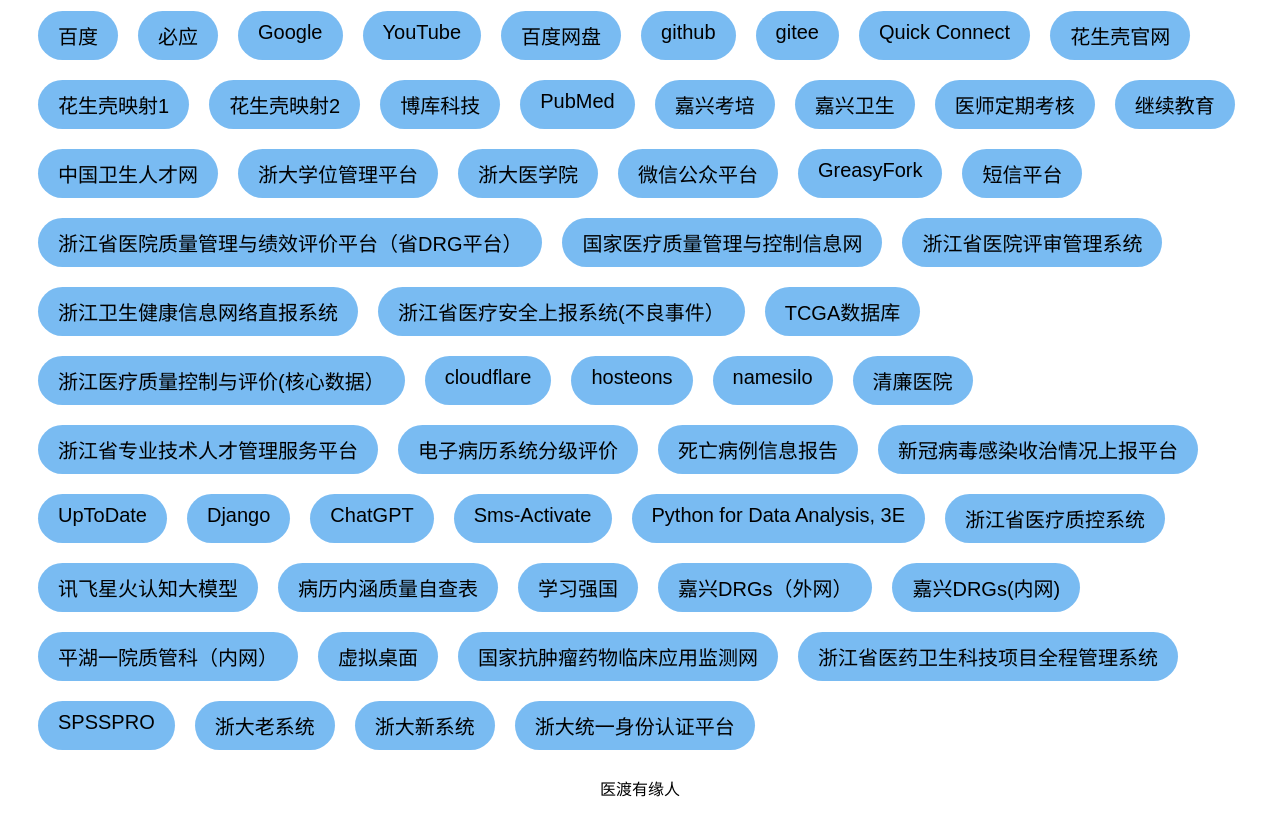
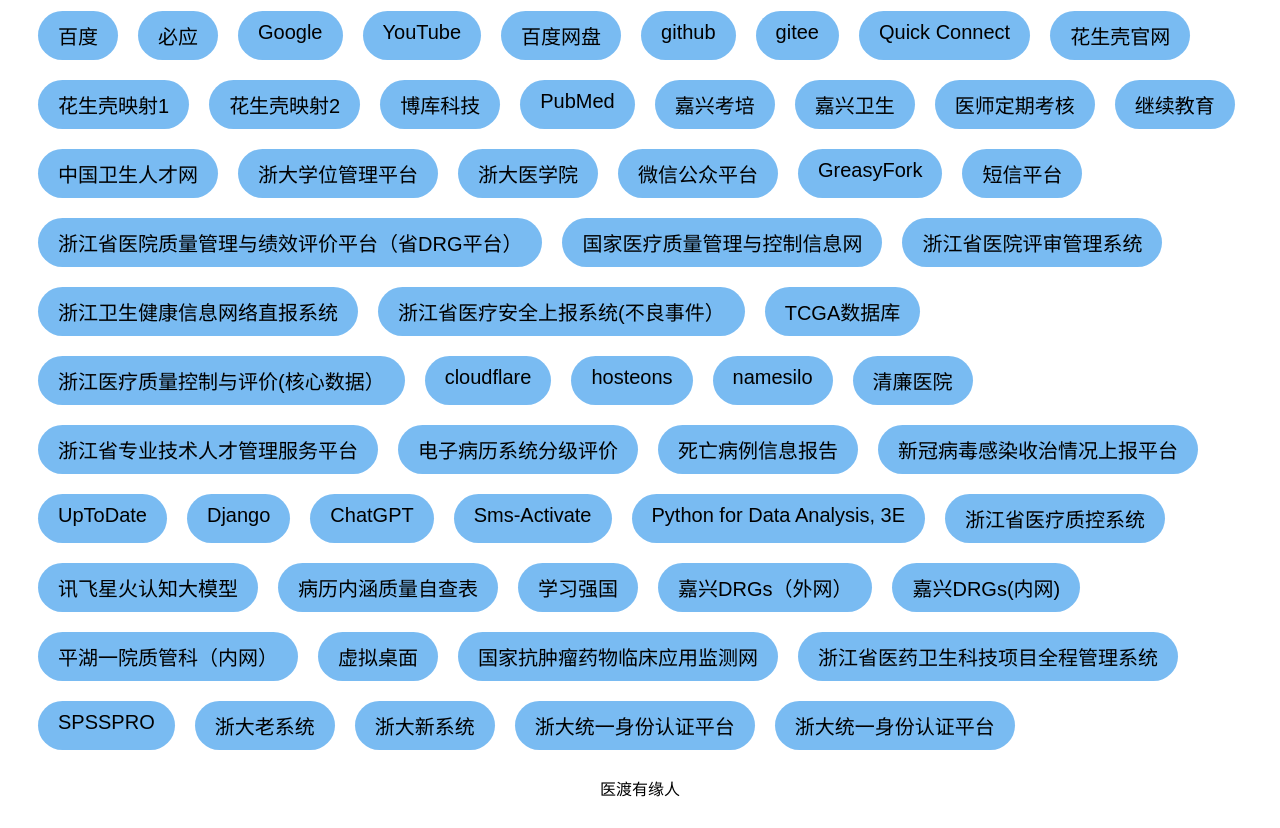
Before and after one commit to shijifei1987/joephy, a plain HTML site: page index.html in a window 1280 px wide. Shown: the part 94-922 px from the top of the page. Drawn offline with Linux system fonts and the light colour scheme.

Commit message:
Update index.html

```diff
--- a/index.html
+++ b/index.html
@@ -91,6 +91,7 @@
         <a href="https://grs.zju.edu.cn/cas/login">浙大老系统</a>
         <a href="https://yjsy.zju.edu.cn/user/login">浙大新系统</a>
         <a href="https://zjuam.zju.edu.cn/cas/login">浙大统一身份认证平台</a>
+        <a href="https://jxwjmoa.flysoft.com.cn:7099/login">浙大统一身份认证平台</a>
         </div>
     <footer class="wp-block-template-part">
       <div class="is-content-justification-center is-layout-flex wp-container-3 wp-block-group alignwide" style="padding-top:0;padding-right:0;padding-bottom:0rem">
```
